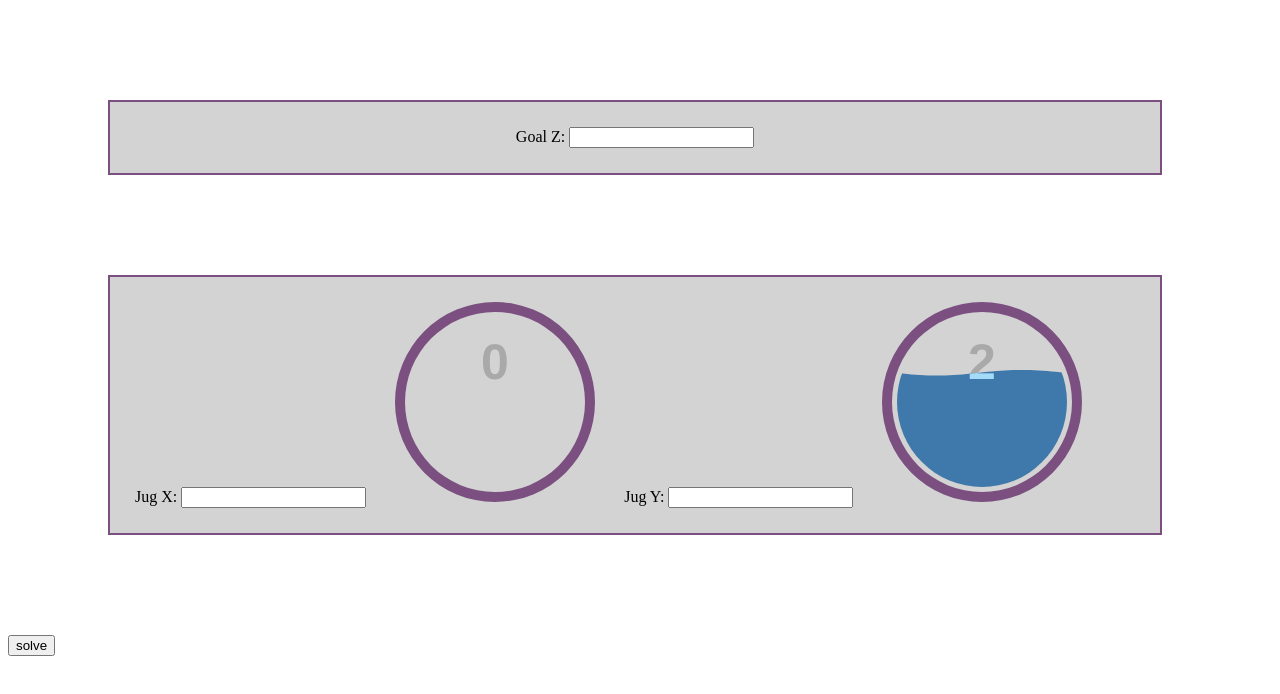
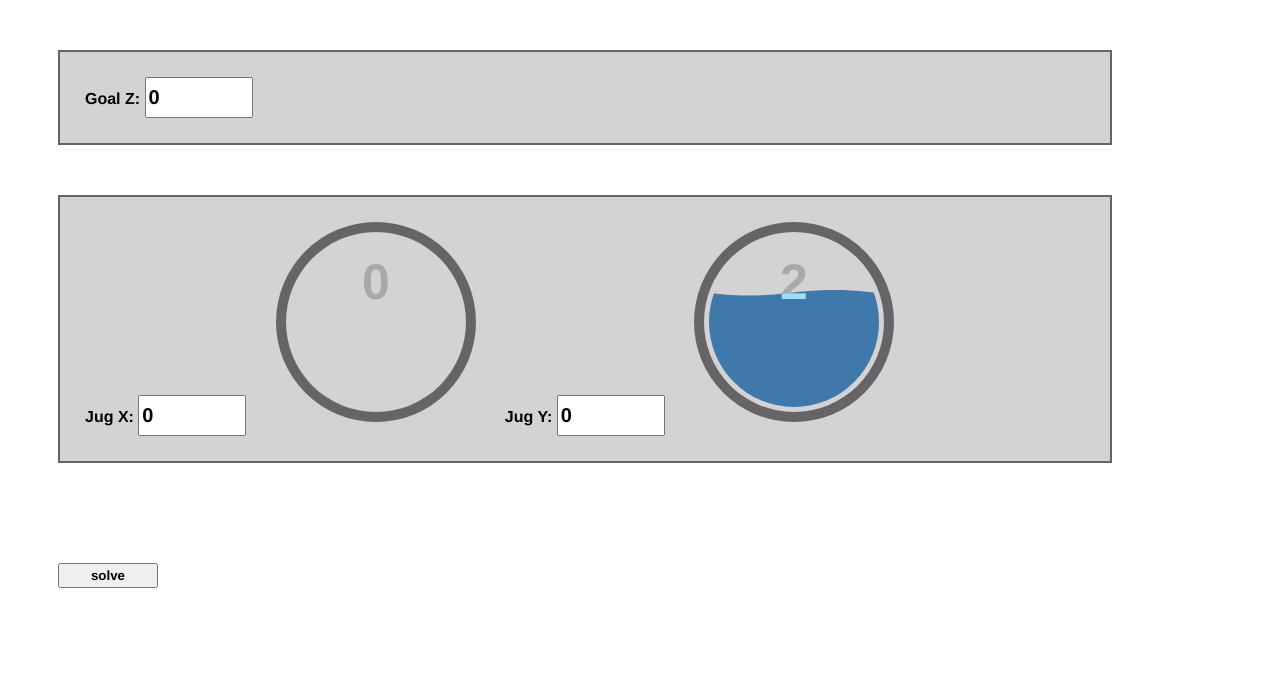
Before and after one commit to alexanderGalushka/riddles, a plain HTML site: page ui/index.html in a window 1280 px wide. Drawn offline with nearby package versions, Linux system fonts and the light colour scheme.

Commit message:
updated the styling and layout

```diff
--- a/ui/index.html
+++ b/ui/index.html
@@ -7,46 +7,91 @@
     <script src="liquidFillGauge.js" language="JavaScript"></script>
     <script src="waterGuages.js" language="JavaScript"></script>
     <style>
-        .liquidFillGaugeText { font-family: Helvetica; font-weight: bold; }
-        div {
+        .liquidFillGaugeText {
+            font-family: Helvetica;
+            font-weight: bold;
+        }
+
+        .guage-panel {
             background-color: lightgrey;
             width: 1000px;
-            border: 2px solid #7b5080;
+            border: 2px solid #676468;
             padding: 25px;
-            margin: 100px;
+            margin: 50px;
+        }
+        .goal-input {
+            background-color: lightgrey;
+            width: 1000px;
+            border: 2px solid #676468;
+            padding: 25px;
+            margin: 50px;
+        }
+
+        label {
+            font-family: Helvetica;
+            font-weight: bold;
+        }
+
+        .solve {
+            width: 100px;
+            height: 25px;
+            margin: 50px;
+            font-family: Helvetica;
+            font-weight: bold;
+        }
+
+        input {
+            font-family: Helvetica;
+            font-weight: bold;
+            font-size: 20px;
+            width: 100px;
+            height: 35px;
+        }
+
+        button:hover {
+            background-color: #676468;
+        }
+
+        button:focus {
+            background-color: #3F78AA;
         }
     </style>
 </head>
 <body>
 
-<div class="form-group" align="center">
+<div class="goal-input" align="left">
     <label for="z">Goal Z: </label>
-    <input type="text" class="form-control" id="z">
+    <input type="text" class="input-field" value="0" id="z">
 </div>
 
-<div class="row">
-    <label for="x">Jug X: </label>
-    <input type="text" class="form-control" id="x">
+<div class="guage-panel">
+    <label
+        for="x">Jug X:
+        <input type="text" class="input-field" value="0" id="x">
+    </label>
+
     <svg id="guageX" width="25%" height="200"></svg>
 
-    <label for="y">Jug Y: </label>
-    <input type="text" class="form-control" id="y">
+    <label
+        for="y">Jug Y:
+        <input type="text" class="input-field" value="0" id="y">
+    </label>
+
     <svg id="guageY" width="25%" height="200"></svg>
-
 </div>
 
-<button name="solution" onclick="guageX.update(NewValue());">solve</button>
+<button class="solve" onclick="guageX.update(NewValue());">solve</button>
 
 <script language="JavaScript">
 
   var guageX = displayGuage("guageX", 5, 0);
   var guageY = displayGuage("guageY", 3, 2);
 
-  function NewValue(){
-    if(Math.random() > .5){
-      return Math.round(Math.random()*100);
+  function NewValue() {
+    if (Math.random() > .5) {
+      return Math.round(Math.random() * 100);
     } else {
-      return (Math.random()*100).toFixed(1);
+      return (Math.random() * 100).toFixed(1);
     }
   }
 </script>
--- a/ui/waterGuages.js
+++ b/ui/waterGuages.js
@@ -2,7 +2,7 @@ function displayGuage(elementID, maxGuageValue, currentGuageMeasure) {
   var config = liquidFillGaugeDefaultSettings();
   config.maxValue = maxGuageValue;
   config.circleThickness = 0.1;
-  config.circleColor = "#7b5080";
+  config.circleColor = "#676468";
   config.textColor = "#A9A9A9";
   config.waveColor = "#3F78AA";
   config.textVertPosition = 0.8;
```
